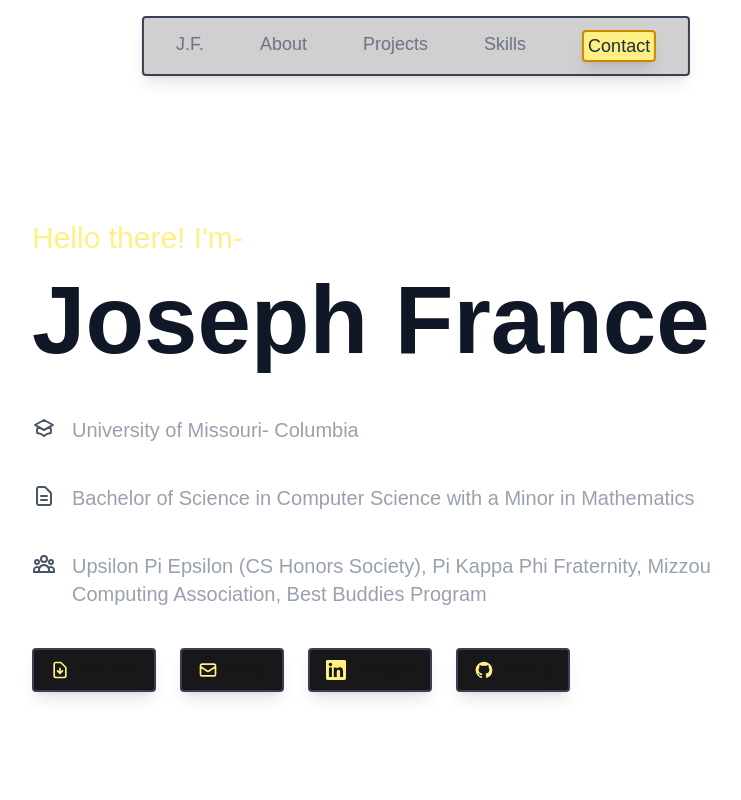
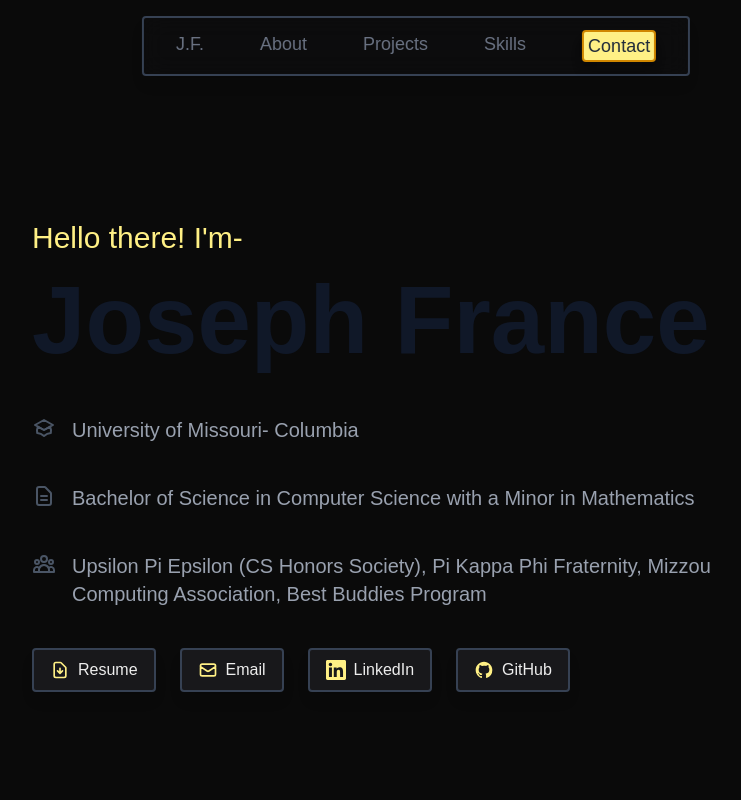
Before and after one commit to josephfran27/Portfolio-Site, a Next.js app: page / in a window 1280 px wide. Shown: the top 800 px of the page, without its empty margins (224-965 px from the left). Built offline with nearby package versions, Linux system fonts and the light colour scheme; a web font is replaced by a local one.

Commit message:
Fixed the dark/light mode bug by keeping it in the dark appearance.

```diff
--- a/app/globals.css
+++ b/app/globals.css
@@ -1,8 +1,8 @@
 @import "tailwindcss";
 
 :root {
-  --background: #ffffff;
-  --foreground: #171717;
+  --background: #0a0a0a;
+  --foreground: #ededed;
 }
 
 @theme inline {
@@ -10,13 +10,6 @@
   --color-foreground: var(--foreground);
   --font-sans: var(--font-geist-sans);
   --font-mono: var(--font-geist-mono);
-}
-
-@media (prefers-color-scheme: dark) {
-  :root {
-    --background: #0a0a0a;
-    --foreground: #ededed;
-  }
 }
 
 html {
```
